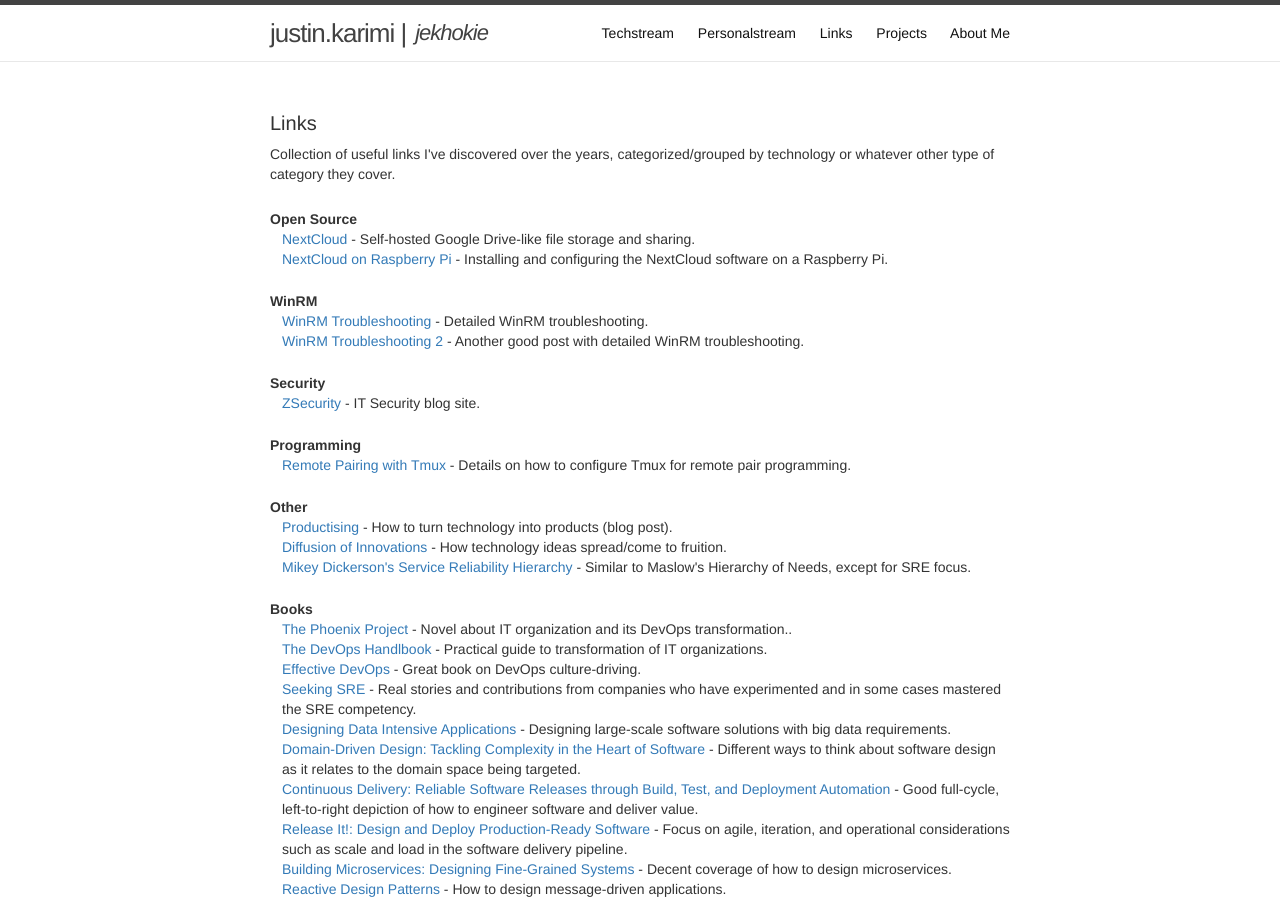
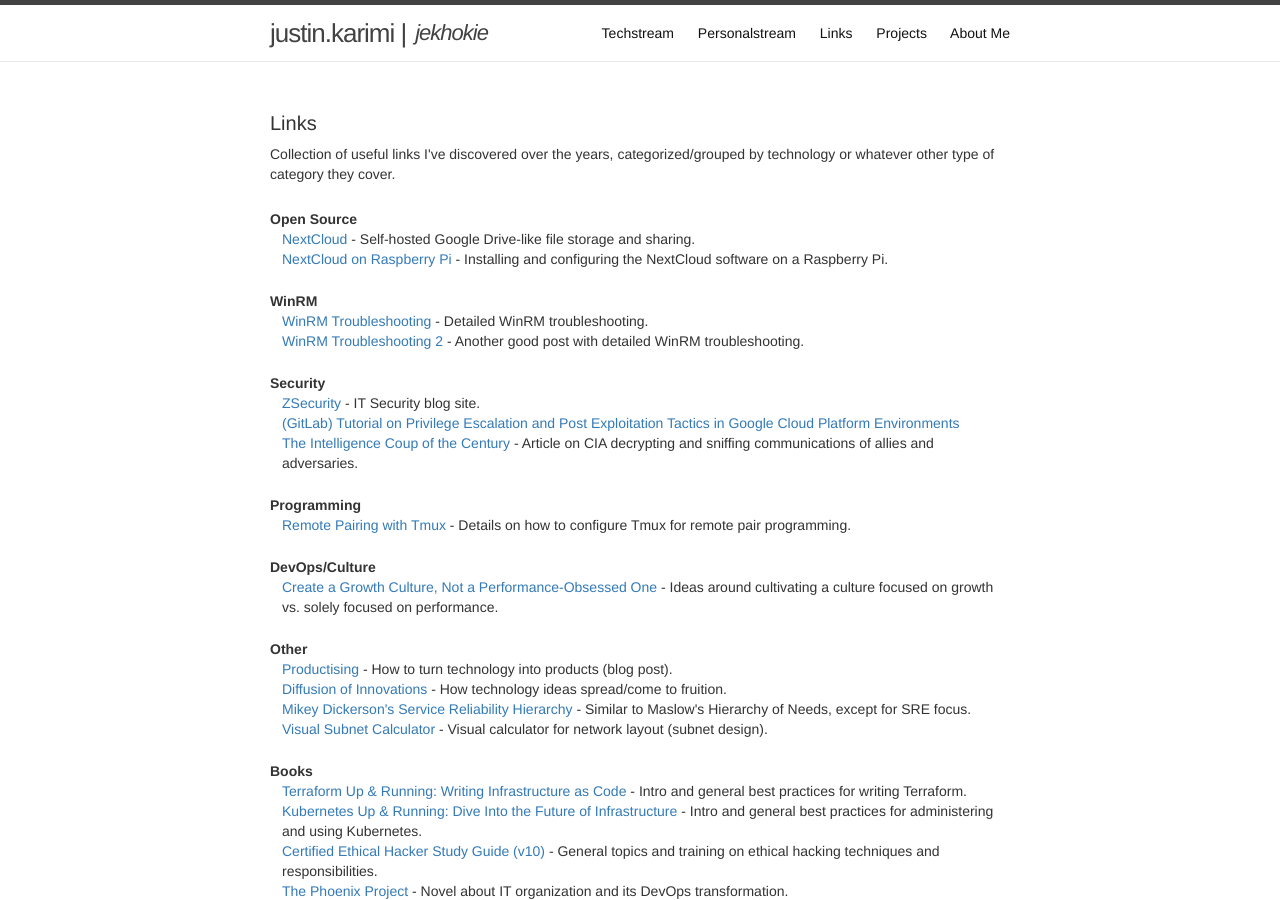
Before and after one commit to jekhokie/jekhokie.github.io, a Jekyll site: the page built from links.html, in a window 1280 px wide and 900 px high. Built offline with Jekyll 4.4.1, drawn with Linux system fonts in a browser that asks for light colours; some of the changed text lies outside the part shown.

Commit message:
Update Links
Update the Links page and include several additional links.

```diff
--- a/links.html
+++ b/links.html
@@ -25,26 +25,36 @@
 
 				<dt>Security</dt>
 				<dd><a href="https://zsecurity.org/" target="_blank">ZSecurity</a> - IT Security blog site.</dd>
+        <dd><a href="https://about.gitlab.com/blog/2020/02/12/plundering-gcp-escalating-privileges-in-google-cloud-platform/" target="_blank">(GitLab) Tutorial on Privilege Escalation and Post Exploitation Tactics in Google Cloud Platform Environments</a></dd>
+        <dd><a href="https://www.washingtonpost.com/graphics/2020/world/national-security/cia-crypto-encryption-machines-espionage/" target="_blank">The Intelligence Coup of the Century</a> - Article on CIA decrypting and sniffing communications of allies and adversaries.</dd>
 
 				<dt>Programming</dt>
 				<dd><a href="http://www.hamvocke.com/blog/remote-pair-programming-with-tmux/" target="_blank">Remote Pairing with Tmux</a> - Details on how to configure Tmux for remote pair programming.</dd>
+
+        <dt>DevOps/Culture</dt>
+				<dd><a href="https://hbr.org/2018/03/create-a-growth-culture-not-a-performance-obsessed-one" target="_blank">Create a Growth Culture, Not a Performance-Obsessed One</a> - Ideas around cultivating a culture focused on growth vs. solely focused on performance.</dd>
 
 				<dt>Other</dt>
 				<dd><a href="https://pivot.uk.com/productise-how-to-turn-great-technology-into-great-products-503427a352b3" target="_blank">Productising</a> - How to turn technology into products (blog post).</dd>
 				<dd><a href="https://en.wikipedia.org/wiki/Diffusion_of_innovations" target="_blank">Diffusion of Innovations</a> - How technology ideas spread/come to fruition.</dd>
 				<dd><a href="https://lh3.googleusercontent.com/3gX2qgys2I-9HnEIvXUA10ed3AILvg5MclnKWBquEkJKP3g5_kD6WR7Ptwp3TwAGla1DuSmHv64MdTtACNLlArFVq7BwbTrTVhigsA=s0" target="_blank">Mikey Dickerson's Service Reliability Hierarchy</a> - Similar to Maslow's Hierarchy of Needs, except for SRE focus.</dd>
+				<dd><a href="http://www.davidc.net/sites/default/subnets/subnets.html" target="_blank">Visual Subnet Calculator</a> - Visual calculator for network layout (subnet design).</dd>
 
 				<dt>Books</dt>
-				<dd><a href="https://www.amazon.com/Phoenix-Project-DevOps-Helping-Business-ebook/dp/B00AZRBLHO" target="_blank">The Phoenix Project</a> - Novel about IT organization and its DevOps transformation..</dd>
-				<dd><a href="https://www.amazon.com/DevOps-Handbook-World-Class-Reliability-Organizations-ebook/dp/B01M9ASFQ3" target="_blank">The DevOps Handlbook</a> - Practical guide to transformation of IT organizations.</dd>
-				<dd><a href="https://www.amazon.com/Effective-DevOps-Building-Collaboration-Affinity-ebook/dp/B01GGQKXOE" target="_blank">Effective DevOps</a> - Great book on DevOps culture-driving.</dd>
-				<dd><a href="https://www.amazon.com/Seeking-SRE-Conversations-Running-Production-ebook/dp/B07GQ2YY1D" target="_blank">Seeking SRE</a> - Real stories and contributions from companies who have experimented and in some cases mastered the SRE competency.</dd>
-				<dd><a href="https://www.amazon.com/Designing-Data-Intensive-Applications-Reliable-Maintainable/dp/1449373321" target="_blank">Designing Data Intensive Applications</a> - Designing large-scale software solutions with big data requirements.</dd>
+				<dd><a href="https://www.amazon.com/gp/product/1491977086" target="_blank">Terraform Up & Running: Writing Infrastructure as Code</a> - Intro and general best practices for writing Terraform.</dd>
+				<dd><a href="https://www.amazon.com/gp/product/1492046531" target="_blank">Kubernetes Up & Running: Dive Into the Future of Infrastructure</a> - Intro and general best practices for administering and using Kubernetes.</dd>
+				<dd><a href="https://www.amazon.com/gp/product/1119533198" target="_blank">Certified Ethical Hacker Study Guide (v10)</a> - General topics and training on ethical hacking techniques and responsibilities.</dd>
+				<dd><a href="https://www.amazon.com/gp/product/0988262509" target="_blank">The Phoenix Project</a> - Novel about IT organization and its DevOps transformation.</dd>
+				<dd><a href="https://www.amazon.com/gp/product/0988262509" target="_blank">The Unicorn Project</a> - Follow-up to The Phoenix Project.</dd>
+				<dd><a href="https://www.amazon.com/gp/product/B01M9ASFQ3" target="_blank">The DevOps Handbook</a> - Practical guide to transformation of IT organizations.</dd>
+				<dd><a href="https://www.amazon.com/gp/product/B01GGQKXOE" target="_blank">Effective DevOps</a> - Great book on DevOps culture-driving.</dd>
+				<dd><a href="https://www.amazon.com/gp/product/B07GQ2YY1D" target="_blank">Seeking SRE</a> - Real stories and contributions from companies who have experimented and in some cases mastered the SRE competency.</dd>
+				<dd><a href="https://www.amazon.com/gp/product/1449373321" target="_blank">Designing Data Intensive Applications</a> - Designing large-scale software solutions with big data requirements.</dd>
 				<dd><a href="https://www.amazon.com/gp/product/0321125215" target="_blank">Domain-Driven Design: Tackling Complexity in the Heart of Software</a> - Different ways to think about software design as it relates to the domain space being targeted.</dd>
 				<dd><a href="https://www.amazon.com/gp/product/0321601912" target="_blank">Continuous Delivery: Reliable Software Releases through Build, Test, and Deployment Automation</a> - Good full-cycle, left-to-right depiction of how to engineer software and deliver value.</dd>
 				<dd><a href="https://www.amazon.com/gp/product/B00A32NXZO" target="_blank">Release It!: Design and Deploy Production-Ready Software</a> - Focus on agile, iteration, and operational considerations such as scale and load in the software delivery pipeline.</dd>
 				<dd><a href="https://www.amazon.com/gp/product/1491950358" target="_blank">Building Microservices: Designing Fine-Grained Systems</a> - Decent coverage of how to design microservices.</dd>
-				<dd><a href="https://www.amazon.com/Reactive-Design-Patterns-Roland-Kuhn/dp/1617291803" target="_blank">Reactive Design Patterns</a> - How to design message-driven applications.</dd>
+				<dd><a href="https://www.amazon.com/gp/product/1617291803" target="_blank">Reactive Design Patterns</a> - How to design message-driven applications.</dd>
 				<dd><a href="https://www.amazon.com/gp/product/B01GU387MS" target="_blank">The Art of Monitoring</a> - Modern infrastructure and software-based monitoring techniques.</dd>
 				<dd><a href="https://www.amazon.com/gp/product/B00SXHFTAS" target="_blank">Data Driven</a> - Steps and considerations to becoming a data-driven organization.</dd>
 				<dd><a href="https://www.amazon.com/gp/product/0137008376" target="_blank">The CMDB Imperative</a> - How to develop an enterprise-wide Configuration Management Database (CMDB).</dd>
```
